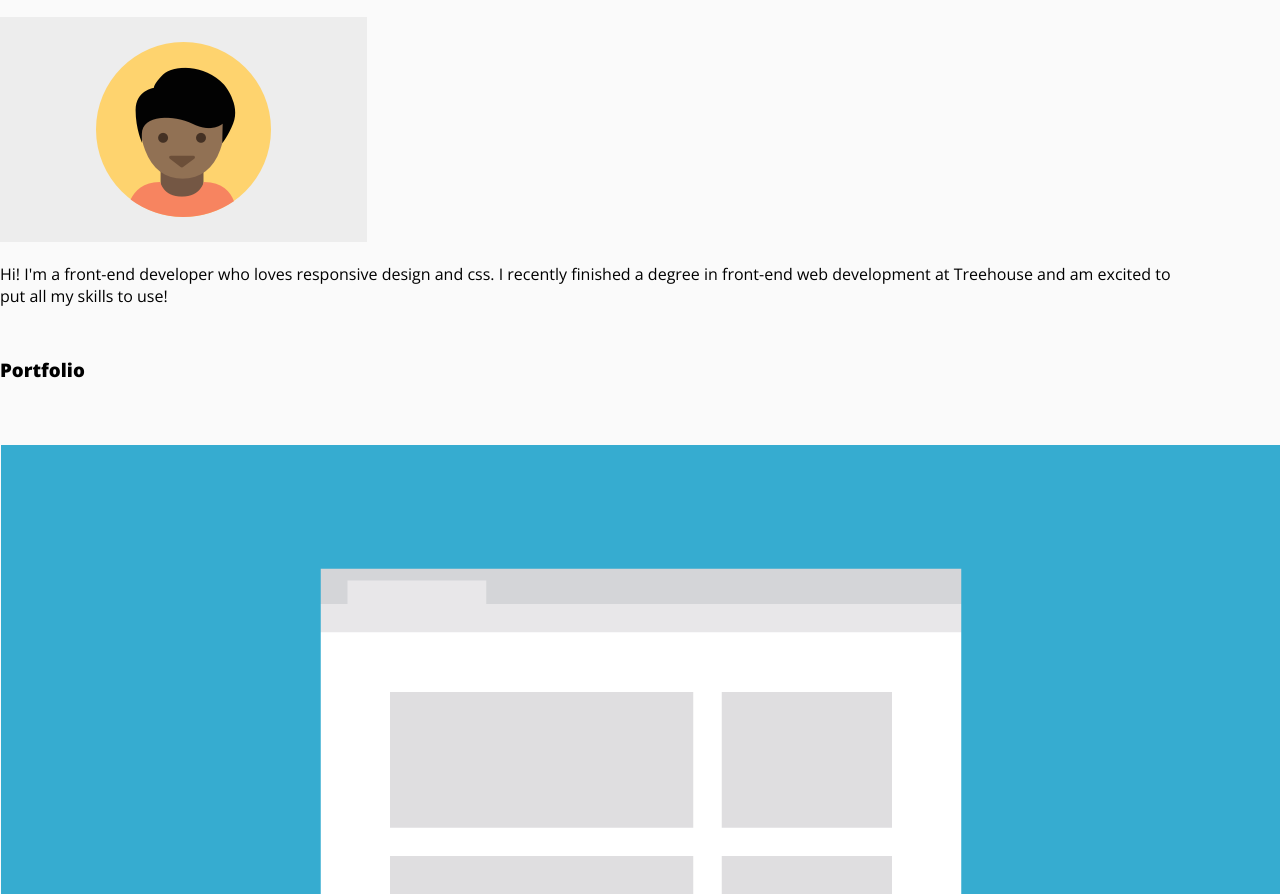
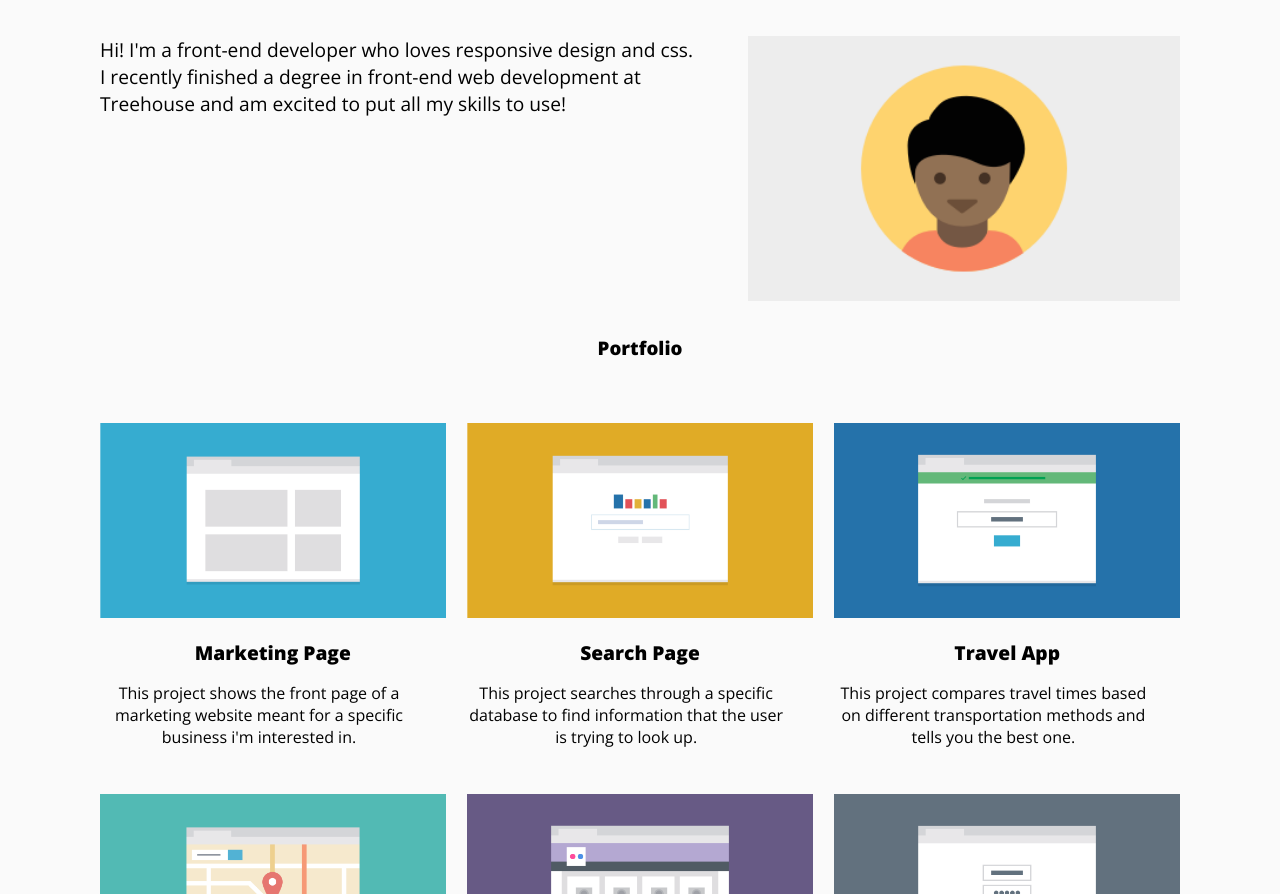
Before and after one commit to MrNeilJ/Responsive_Layout_Personal, a plain HTML site: page index.html in a window 1280 px wide. Shown: the part 153-1047 px from the top of the page. Drawn offline with nearby package versions, Linux system fonts and the light colour scheme.

Commit message:
Updated Media Queries for the Computer Media Query
Adjusted size of the largest media query

```diff
--- a/css/styles.css
+++ b/css/styles.css
@@ -289,7 +289,88 @@ MEDIA QUERIES
 	/* End of Heading */
 
 	/* INTRODUCTION */
+	.introduction {
+		width: 90%;
+		margin: 0 auto;
+	}
+	.introduction .item:first-child {
+		float: right;
+		padding-left: 5%;
+	}
+	.introduction .item:last-child {
+		padding-right: 50px;
+	}
+	.profilePicture {
+		width: 40%;
+	}
+	.introduction p {
+		font-size: 1.2em;
+	}
+	/* End of Introduction */
 
+	/* IMAGES */
+	img {
+		max-width: 100%;
+	}
+	/* End of Images
+
+	/* PORTFOLIO */
+	.wrapper {
+		width: 90%;
+		margin: 0 auto;
+	}
+	.portfolio > h3 {
+		text-align: center;
+	}
+	.portfolio article {
+		width: 32%;
+		text-align: center;
+	}
+	.portfolio article{
+		float: left;
+	}
+	.portfolio article:nth-child(3n + 1) {
+		padding-left: 2%;
+	}
+	.portfolio article:nth-child(3n + 0) {
+		padding-left: 2%;
+	}
+	/* End of Portfolio */
+
+	/* CONTACT */
+	.contact {
+		text-align: center;
+		width: 70%;
+		margin: 0 auto;
+	}
+	.contact p,
+	.contact .contactInfo {
+		font-size: 1.4em;
+	}
+	.contact p {
+		padding-bottom: 30px;
+	}
+	/* End of Contact
+
+	/* FOOTER */
+	footer .onlyMobile {
+		display:none;
+	}
+	footer ul {
+		display:flex;
+	}
+	footer ul li {
+		list-style: none;
+		font-weight: bolder;
+	}
+	footer ul li:nth-child(n+2){
+		padding-left: 20px;
+	}
+
+	body {
+		max-width: 1200px;
+		margin: 0 auto;
+	}
 }
 
 /* CLEAR FIX */
```
